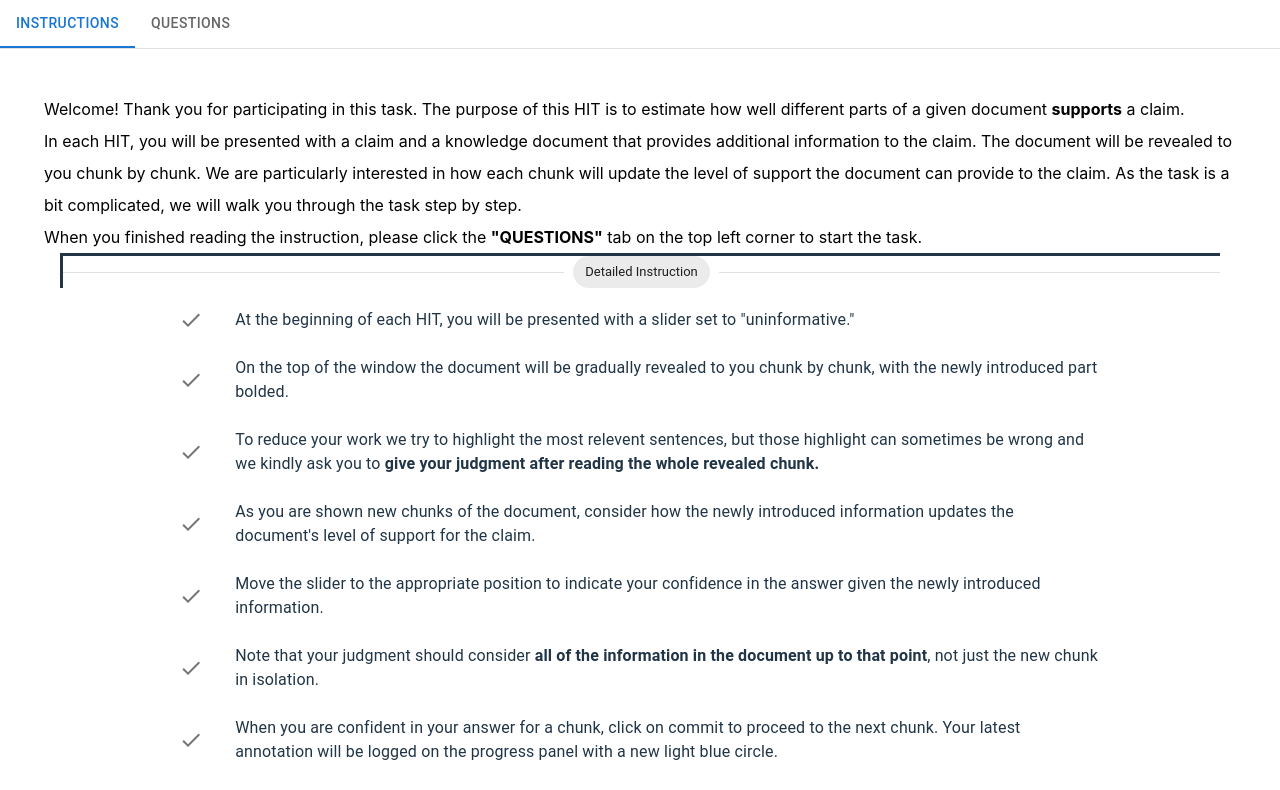
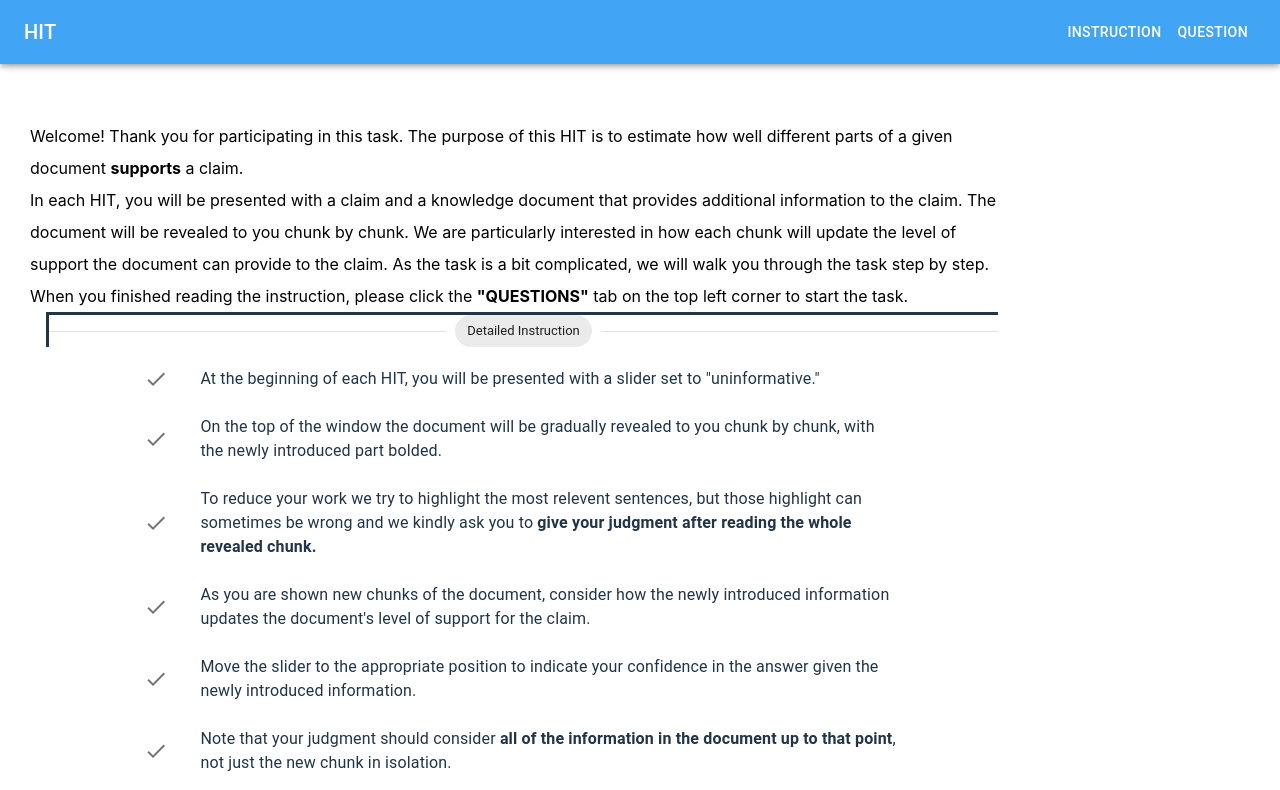
Before and after one commit to zipJiang/single-page-annotation, a React (Vite) app: page / in a window 1280 px wide. Shown: the top 790 px of the page. Built offline with nearby package versions, Linux system fonts and the light colour scheme.

Commit message:
update interface to use a fixed toolbar

```diff
--- a/src/App.jsx
+++ b/src/App.jsx
@@ -1,15 +1,47 @@
 import './App.css';
 import { useState } from 'react';
-import Tabs from '@mui/material/Tabs';
-import Tab from '@mui/material/Tab';
+import Button from '@mui/material/Button';
+// import Tabs from '@mui/material/Tabs';
+// import Tab from '@mui/material/Tab';
 import Box from '@mui/material/Box';
 import QuestionForm from './prototypes/QuestionForm';
 import Typography from '@mui/material/Typography';
+import AppBar from '@mui/material/AppBar';
 import { createTheme, ThemeProvider } from '@mui/material/styles';
 import Instructions from './prototypes/Instructions';
+import Toolbar from '@mui/material/Toolbar';
 
 
 const theme = createTheme({
+  palette: {
+    primary: {
+      main: '#42a4f5',
+    },
+    secondary: {
+      main: '#ff4081',
+    },
+    "question-prompt": {
+      main: '#0072B2',
+    },
+    "answer-prompt": {
+      main: '#aa00d5',
+    },
+    "explanation-prompt": {
+      main: '#008d4b',
+    },
+    "yesb": {
+      main: '#42a4f5',
+      secondary: '#0072B2',
+      thirdary: '#005f8c',
+      fourthary: '#004c66',
+    },
+    alerting: {
+      main: '#ff0000',
+    },
+    white: {
+      main: '#ffffff',
+    },
+  },
   typography: {
     prevRead: {
       fontWeight: 'normal',
@@ -75,6 +107,38 @@ function CustomTabPanel(props) {
 }
 
 
+function ButtonAppBar(props) {
+  const { pageIdxSetter } = props;
+
+  return (
+    <Box sx={{ flexGrow: 1 }}>
+            <AppBar position="fixed">
+        <Toolbar>
+          <Typography variant="h6" component="div" sx={{
+            flexGrow: 1,
+            color: theme.palette.white.main,
+          }}>
+            HIT
+          </Typography>
+          <Button sx={{
+            color: theme.palette.white.main,
+            '&:hover': {
+              backgroundColor: theme.palette.yesb.secondary,
+            }
+          }} onClick={(event) => pageIdxSetter(0)}>Instruction</Button>
+          <Button sx={{
+            color: theme.palette.white.main,
+            '&:hover': {
+              backgroundColor: theme.palette.yesb.secondary,
+            }
+          }} onClick={(event) => pageIdxSetter(1)}>Question</Button>
+        </Toolbar>
+      </AppBar>
+    </Box>
+  )
+}
+
+
 function App() {
 
   // uncomment this for debugging
@@ -119,7 +183,8 @@ function App() {
   //   document.getElementById('payload-read').innerHTML
   // );
 
-  const [tabValue, setTabValue] = useState(0);
+  // const [tabValue, setTabValue] = useState(0);
+  const [pageIdx, setPageIdx] = useState(0);
   const [currentValues, setCurrentValues] = useState(Array(payload.blocks.length).fill(0));
   const [currentScaledValues, setCurrentScaledValues] = useState(Array(payload.blocks.length).fill(0));
   // Use this set of values to track whether this part of the question had been set
@@ -135,17 +200,12 @@ function App() {
 
   return (
     <ThemeProvider theme={theme}>
-      <Box sx={{ width: '100%' }}>
-        <Box sx={{ borderBottom: 1, borderColor: 'divider' }}>
-          <Tabs value={tabValue} onChange={handleChange} aria-label="basic tabs example">
-            <Tab label="Instructions" {...allyProps(0)} />
-            <Tab label="Questions" {...allyProps(1)} />
-          </Tabs>
-        </Box>
-        <CustomTabPanel value={tabValue} index={0} key="instruction">
+      <ButtonAppBar pageIdxSetter={setPageIdx} />
+        <Box sx={{paddingTop: "100px", display: "flex", flexDirection: "row", flexWrap: "wraps", alignItems: "stretch", justifyContent: "center" }}>
+          {pageIdx === 0 && <Box paddingLeft="10px" paddingRight="10px" maxWidth="1024px" order={0}>
             <Instructions />
-        </CustomTabPanel>
-        <CustomTabPanel value={tabValue} index={1} key="question-form">
+          </Box>}
+          {pageIdx === 1 && <Box paddingLeft="10px" paddingRight="10px" maxWidth="1024px" order={0}>
             <QuestionForm
               payload={payload}
               currentValues={currentValues}
@@ -167,7 +227,7 @@ function App() {
             <input type="hidden" id="scaled" name="scaled" value={JSON.stringify(currentScaledValues)} />
             <input type="hidden" id="question-valid" name="question-valid" value={JSON.stringify(questionValid)} />
             <input type="hidden" id="commit-log" name="commit-log" value={JSON.stringify(commitLog)} />
-        </CustomTabPanel>
+          </Box>}
         </Box>
     </ThemeProvider>
   );
```
Lines whose indentation alone changed are shown as unchanged.
